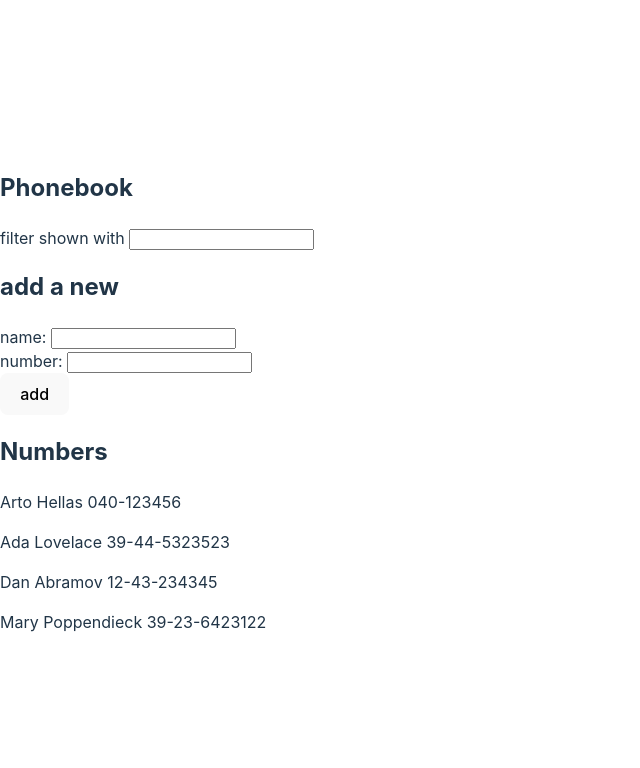
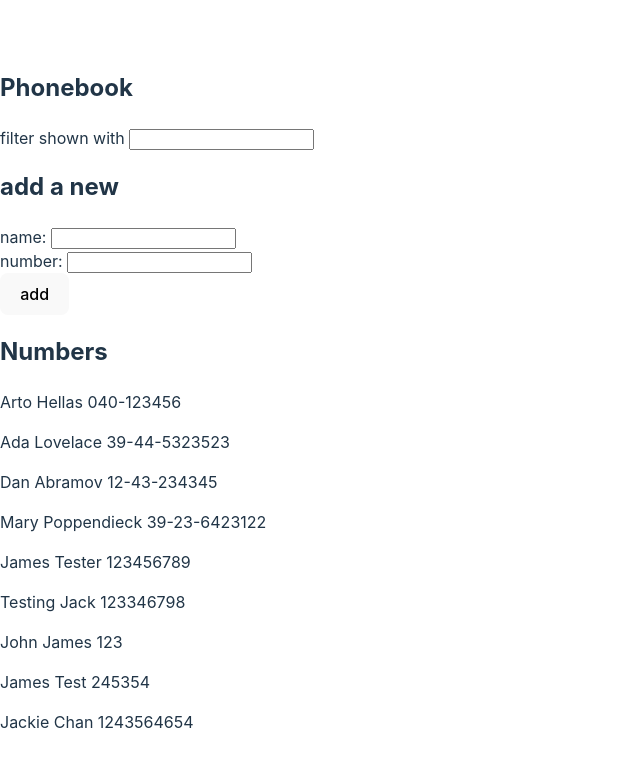
Before and after one commit to mprice33/FullStackOpen_Part2, a React (Vite) app in the folder PhoneBook/: page / in a window 1280 px wide. Shown: the top 768 px of the page, without its empty margins (0-640 px from the left). Built offline with nearby package versions, Linux system fonts and the light colour scheme; data requests are answered from the project's data file; the HTML template or start-up script is replaced by a standard one.

Commit message:
Moved the getAll logic into the service layer for the initial get request as per exercise 2.13

```diff
--- a/PhoneBook/db.json
+++ b/PhoneBook/db.json
@@ -1,5 +1,5 @@
 {
-    "persons":[
+  "persons": [
     {
       "name": "Arto Hellas",
       "number": "040-123456",
@@ -19,6 +19,31 @@
       "name": "Mary Poppendieck",
       "number": "39-23-6423122",
       "id": "4"
+    },
+    {
+      "id": "0368",
+      "name": "James Tester",
+      "number": "123456789"
+    },
+    {
+      "id": "e5c1",
+      "name": "Testing Jack",
+      "number": "123346798"
+    },
+    {
+      "id": "90bd",
+      "name": "John James",
+      "number": "123"
+    },
+    {
+      "id": "8086",
+      "name": "James Test",
+      "number": "245354"
+    },
+    {
+      "id": "3d03",
+      "name": "Jackie Chan",
+      "number": "1243564654"
     }
   ]
 }
--- a/PhoneBook/src/App.jsx
+++ b/PhoneBook/src/App.jsx
@@ -2,7 +2,7 @@ import { useState, useEffect } from 'react'
 import Filter from './components/Filter'
 import Persons from './components/Persons'
 import PersonForm from './components/PersonForm'
-import axios from 'axios'
+import phoneBookService from './services/Phonebook'
 
 
 const App = () => {
@@ -11,17 +11,13 @@ const App = () => {
   const [newNumber, setNewNumber] = useState('')
   const [newFilter, setNewFilter] = useState('')
 
-
-    const hook = () => {
-      axios
-        .get('http://localhost:3001/persons')
-        .then(response => {
-          console.log('promise fulfilled')
-          setPersons(response.data)
-        })
-    }
-
-    useEffect(hook, [])
+  useEffect(() => {
+    phoneBookService
+      .getAll()
+      .then(initialPersonList => {
+        setPersons(initialPersonList)
+      })
+  }, [])
 
   const handleSubmit = (event) => {
     event.preventDefault()
@@ -29,9 +25,11 @@ const App = () => {
       alert(`${newName} is already added to phonebook`)
     }else{
       let newPerson = { name: newName, number: newNumber }
-      setPersons(persons.concat(newPerson))
-      setNewName('')
-      setNewNumber('')
+      phoneBookService.create(newPerson).then(returnedPerson=>{
+        setPersons(persons.concat(returnedPerson))
+        setNewName('')
+        setNewNumber('')
+      })
     }
   }
 
--- /dev/null
+++ b/PhoneBook/src/services/Phonebook.jsx
@@ -0,0 +1,15 @@
+import axios from 'axios'
+const baseUrl = 'http://localhost:3001/persons'
+
+
+const getAll = () => {
+    const request = axios.get(baseUrl)
+    return request.then(response => response.data)
+  }
+
+const create = newObject => {
+  const request = axios.post(baseUrl, newObject)
+  return request.then(response => response.data)
+}
+
+export default { create, getAll }
```
Lines whose indentation alone changed are shown as unchanged.
